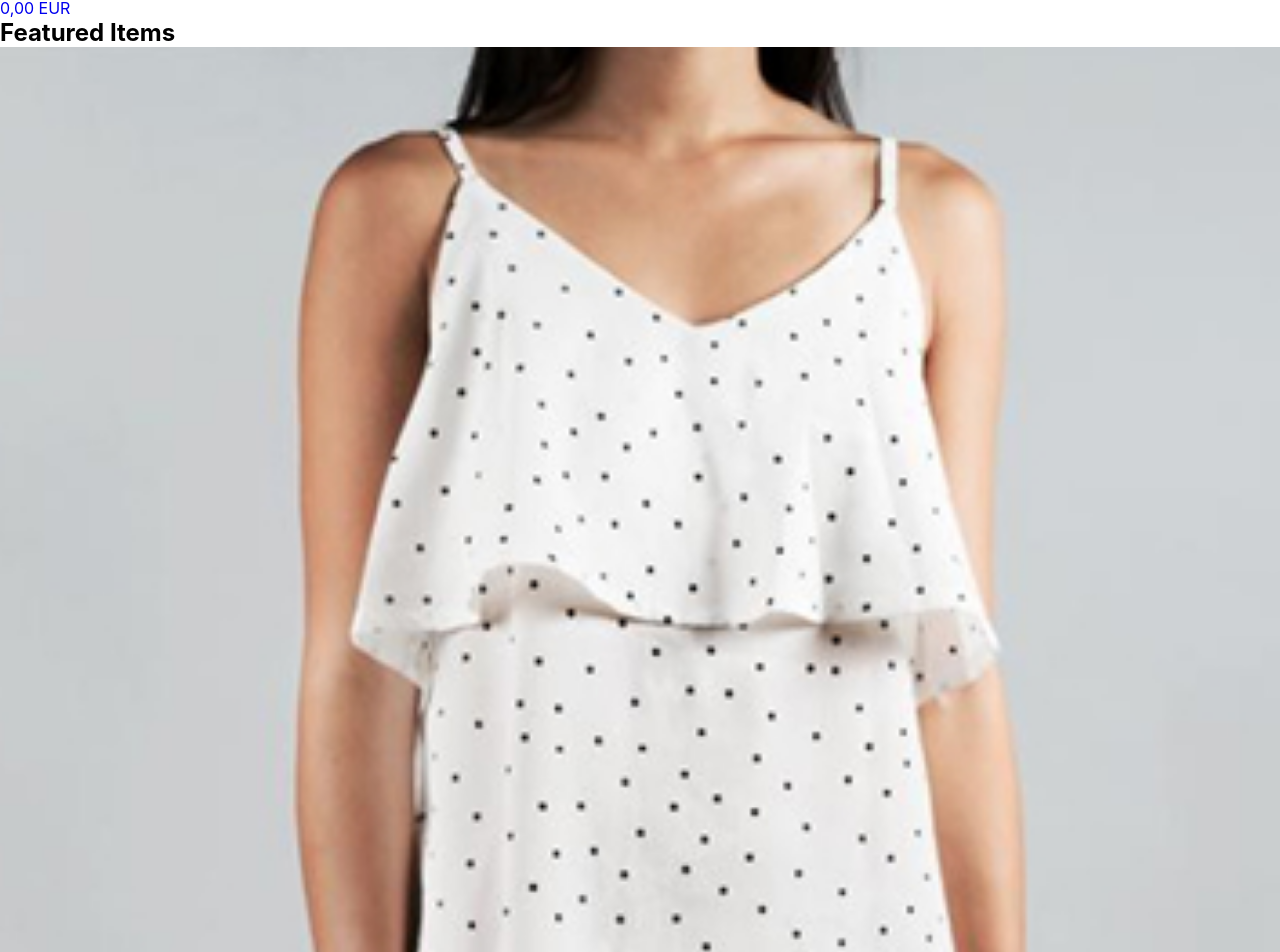
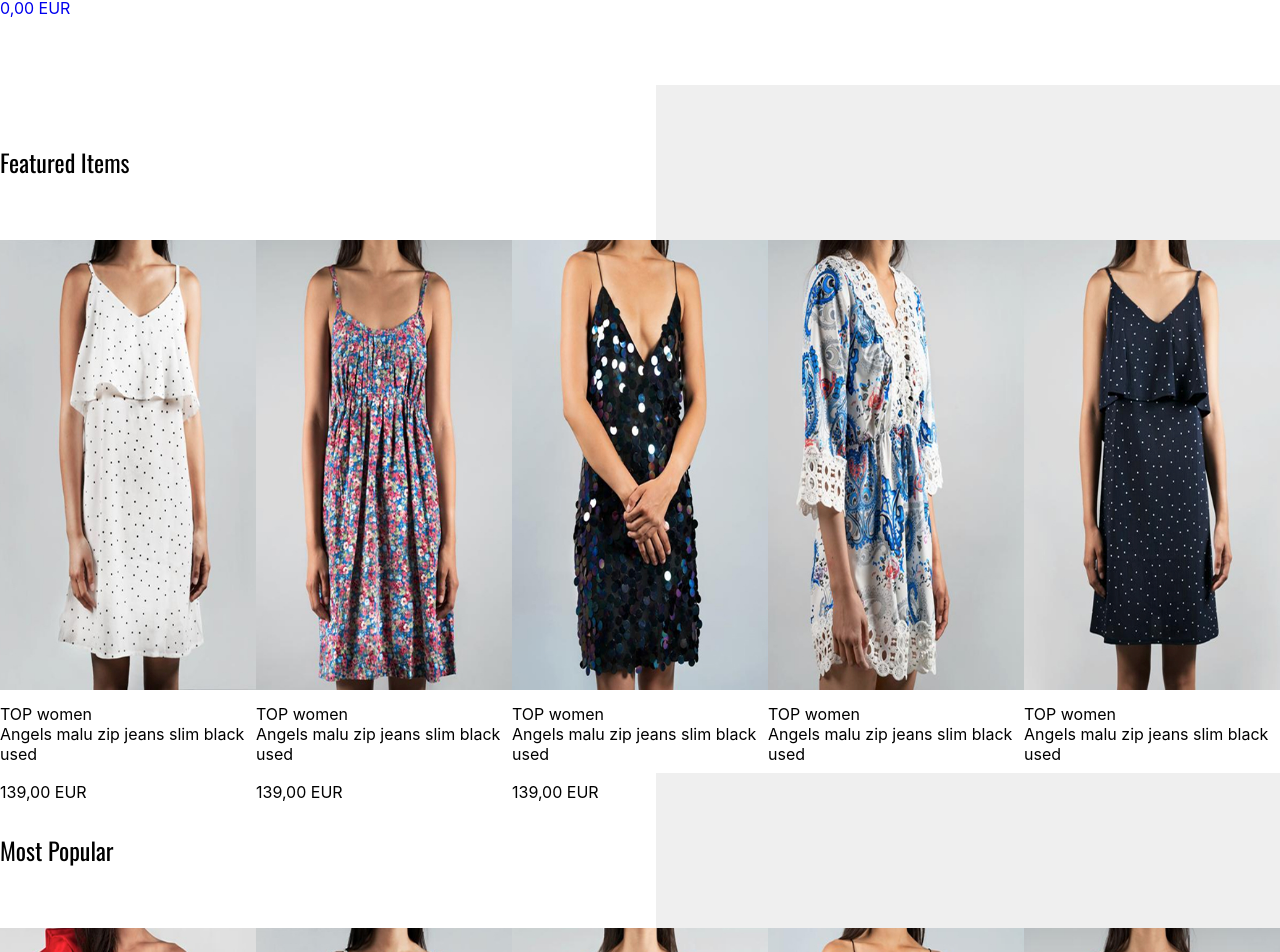
Before and after one commit to Tate-T/crips-react, a React (Create React App) app: page / in a window 1280 px wide. Shown: the part 3315-4267 px from the top of the page. Built offline with nearby package versions, Linux system fonts and the light colour scheme.

Commit message:
started doing styles for MiniCatalog

```diff
--- a/src/components/MiniCatalog/MiniCatalog.jsx
+++ b/src/components/MiniCatalog/MiniCatalog.jsx
@@ -1,21 +1,58 @@
 import { MiniCatalogItem } from "./MiniCatalogItem.jsx";
 import { featuredItemsData, mostPopularData } from "../../data/mini-catalog-data.js";
+import styles from "./MiniCatalog.module.scss";
 
 export const MiniCatalog = () => {
 	return (
 		<>
-			<h2 className="featured-items-title">Featured Items</h2>
-			<ul className="featured-items-list">
+			<section className={styles["mini-catalog"]}>
+				<div className="container">
+					<div className={`${styles["mini-catalog__list-wrap"]} ${styles["mini-catalog__list-wrap--featured"]}`}>
+						<div className={`${styles["mini-catalog__top-wrap"]} ${styles["mini-catalog__top-wrap--featured"]}`}>
+							<h2 className={`${styles["mini-catalog__title"]} ${styles["mini-catalog__title--featured"]}`}>Featured Items</h2>
+							<div className="mini-catalog__btn-wrap">
+								<button className="mini-catalog__btn">
+									<svg>
+										<use></use>
+									</svg>
+								</button>
+								<button className="mini-catalog__btn">
+									<svg>
+										<use></use>
+									</svg>
+								</button>
+							</div>
+						</div>
+						<ul className={`${styles["mini-catalog__list"]} ${styles["mini-catalog__list--featured"]}`}>
 							{featuredItemsData.map((item) => (
 								<MiniCatalogItem img={item.img} category={item.category} title={item.title} price={item.price} />
 							))}
 						</ul>
-			<h2 className="most-popular-title">Most Popular</h2>
-			<ul className="most-popular-list">
+					</div>
+					<div className={`${styles["mini-catalog__list-wrap"]} ${styles["mini-catalog__list-wrap--popular"]}`}>
+						<div className={`${styles["mini-catalog__top-wrap"]} ${styles["mini-catalog__top-wrap--popular"]}`}>
+							<h2 className={`${styles["mini-catalog__title"]} ${styles["mini-catalog__title--popular"]}`}>Most Popular</h2>
+							<div className="mini-catalog__btn-wrap">
+								<button className="mini-catalog__btn">
+									<svg>
+										<use></use>
+									</svg>
+								</button>
+								<button className="mini-catalog__btn">
+									<svg>
+										<use></use>
+									</svg>
+								</button>
+							</div>
+						</div>
+						<ul className={`${styles["mini-catalog__list"]} ${styles["mini-catalog__list--popular"]}`}>
 							{mostPopularData.map((item) => (
 								<MiniCatalogItem img={item.img} category={item.category} title={item.title} price={item.price} />
 							))}
 						</ul>
+					</div>
+				</div>
+			</section>
 		</>
 	);
 };
--- /dev/null
+++ b/src/components/MiniCatalog/MiniCatalog.module.scss
@@ -0,0 +1,41 @@
+.mini-catalog {
+	padding-top: 67px;
+
+	&__top-wrap {
+		display: flex;
+		justify-content: space-between;
+		align-items: center;
+	}
+
+	&__title {
+		font-family: Oswald;
+		font-weight: 400;
+		font-size: 24px;
+		leading-trim: NONE;
+		line-height: 68px;
+		letter-spacing: 0%;
+		vertical-align: middle;
+	}
+
+	&__list {
+		display: flex;
+	}
+
+	&__item {
+		width: 353px;
+		height: 533px;
+
+		&-image {
+			width: 353px;
+			height: 450px;
+		}
+
+		&-category {
+			margin-top: 14px;
+		}
+
+		&-price {
+			margin-top: 18px;
+		}
+	}
+}
--- a/src/components/MiniCatalog/MiniCatalogItem.jsx
+++ b/src/components/MiniCatalog/MiniCatalogItem.jsx
@@ -1,10 +1,12 @@
+import styles from "./MiniCatalog.module.scss";
+
 export const MiniCatalogItem = ({ img, category, title, price }) => {
 	return (
-		<li>
-			<img className="mini-catalog-list-img" src={img} alt="" />
-			<p className="mini-catalog-list-category">{category}</p>
-			<p className="mini-catalog-list-title">{title}</p>
-			<p className="mini-catalog-list-price">{price + " EUR"}</p>
+		<li className={styles["mini-catalog__item"]}>
+			<img className={styles["mini-catalog__item-image"]} src={img} alt="" />
+			<p className={styles["mini-catalog__item-category"]}>{category}</p>
+			<p className={styles["mini-catalog__item-title"]}>{title}</p>
+			<p className={styles["mini-catalog__item-price"]}>{price + " EUR"}</p>
 		</li>
 	);
 };
```
Lines whose indentation alone changed are shown as unchanged.
